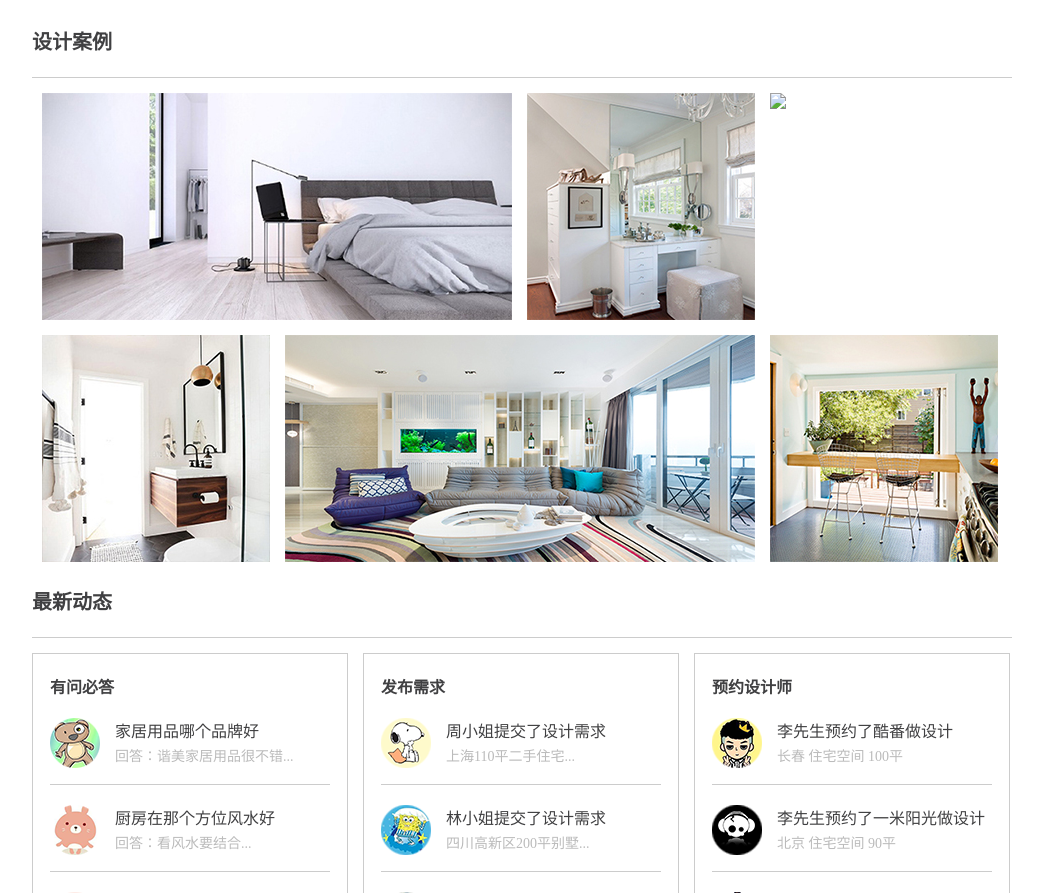
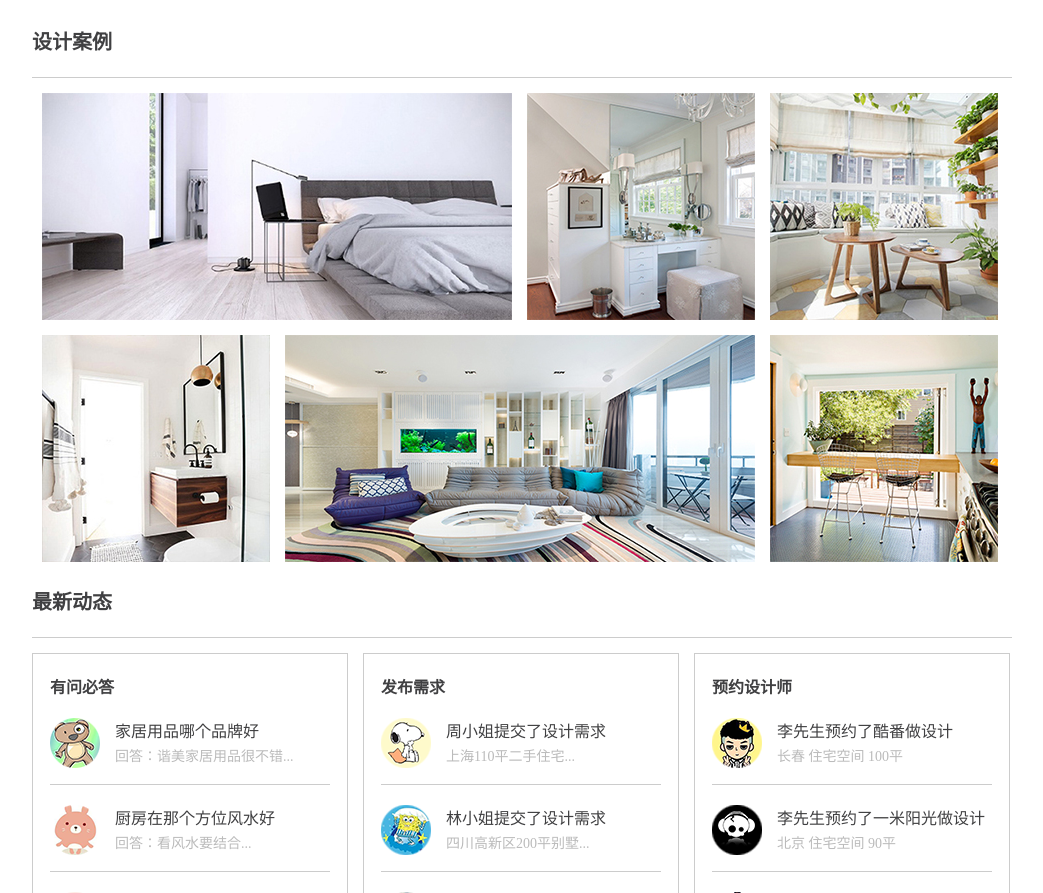
Before and after one commit to shit12138/le, a plain HTML site: page index.html in a window 1280 px wide. Shown: the part 860-1753 px from the top of the page, without its empty margins (118-1161 px from the left). Drawn offline with Linux system fonts and the light colour scheme.

Commit message:
Update index.html

```diff
--- a/index.html
+++ b/index.html
@@ -57,7 +57,7 @@
    <ul class="pic">
     <li><img src="img/pic05.jpg"/></li>
     <li><img src="img/pic06.jpg"/></li>
-    <li class="not"><img src="img/pico7.jpg"/></li>
+    <li class="not"><img src="img/pic07.jpg"/></li>
     <li><img src="img/pic08.jpg"/></li>
     <li><img src="img/pic09.jpg"/></li>
     <li class="not"><img src="img/pic10.jpg"/></li>
```
